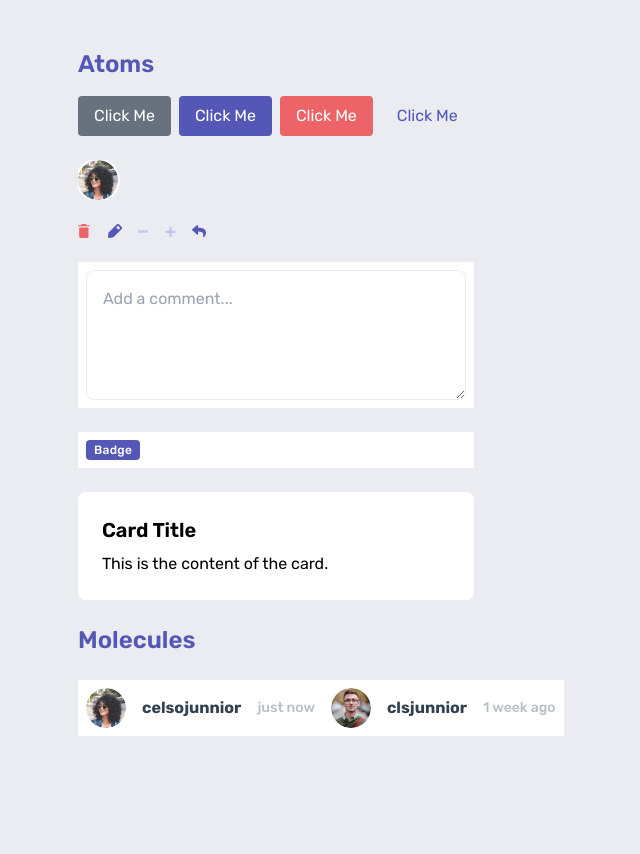
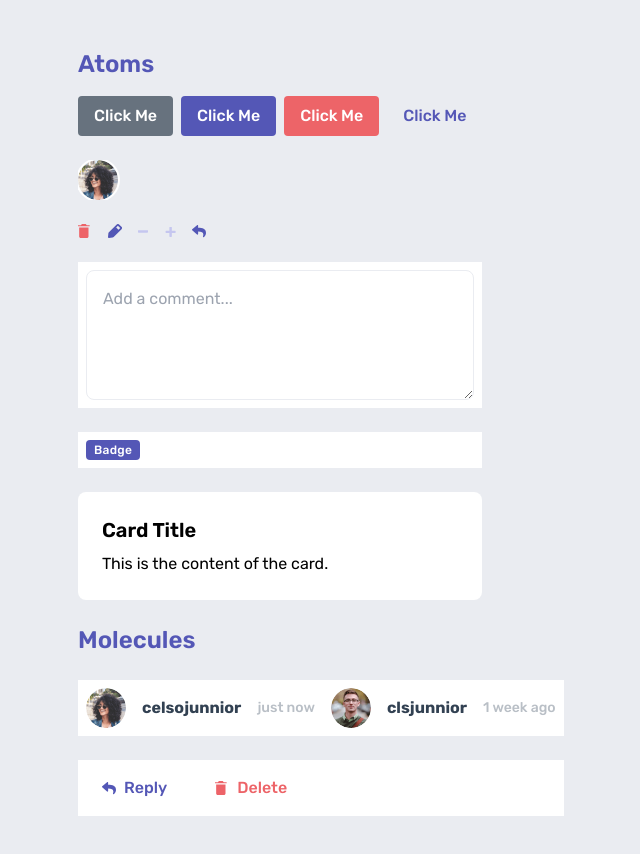
Before and after one commit to clsjunnior/next-interactive-comments, a Next.js app: page /design in a window 1280 px wide. Shown: the top 854 px of the page, without its empty margins (18-658 px from the left). Before the commit the page ends 800 px from the top, so only its background shows below. Built offline with nearby package versions, Linux system fonts and the light colour scheme.

Commit message:
feat: buttonIconMolecule

```diff
--- a/app/design/page.tsx
+++ b/app/design/page.tsx
@@ -4,8 +4,9 @@ import AvatarAtom from '@/components/atoms/avatarAtom/avatarAtom.component'
 import BadgeAtom from '@/components/atoms/badgeAtom/badgeAtom.component'
 import ButtonAtom from '@/components/atoms/buttonAtom/buttonAtom.component'
 import CardAtom from '@/components/atoms/cardAtom/cardAtom.component'
-import Icon from '@/components/atoms/iconAtom/iconAtom.component'
+import IconAtom from '@/components/atoms/iconAtom/iconAtom.component'
 import TextareaAtom from '@/components/atoms/textareaAtom/textareaAtom.component'
+import ButtonIconMolecule from '@/components/molecules/buttonIconMolecule/buttonIconMolecule.component'
 import UserLabelMolecule from '@/components/molecules/userLabelMolecule/userLabelMolecule.component'
 import ms from 'ms'
 
@@ -29,11 +30,11 @@ const Atoms = () => {
       </div>
       <AvatarAtom imageUrl={'./avatars/image-amyrobson.png'} altText="alt" />
       <div className="flex items-center gap-4">
-        <Icon type="delete" width={14} height={14} fill="#ED6368" />
-        <Icon type="edit" width={14} height={14} fill="#5357B6" />
-        <Icon type="minus" width={11} height={3} fill="#C5C6EF" />
-        <Icon type="plus" width={11} height={11} fill="#C5C6EF" />
-        <Icon type="reply" width={14} height={13} fill="#5357B6" />
+        <IconAtom type="delete" width={14} height={14} fill="#ED6368" />
+        <IconAtom type="edit" width={14} height={14} fill="#5357B6" />
+        <IconAtom type="minus" width={11} height={3} fill="#C5C6EF" />
+        <IconAtom type="plus" width={11} height={11} fill="#C5C6EF" />
+        <IconAtom type="reply" width={14} height={13} fill="#5357B6" />
       </div>
       <div className="flex bg-white p-2">
         <TextareaAtom />
@@ -66,6 +67,19 @@ const Molecules = () => {
           createdAt={new Date(new Date().getTime() - ms('1 week'))}
         />
       </div>
+      <div className="flex bg-white p-2 gap-4">
+        <ButtonIconMolecule
+          icon={{ type: 'reply', fill: '#5357B6', width: 14, height: 13 }}
+        >
+          Reply
+        </ButtonIconMolecule>
+        <ButtonIconMolecule
+          colorType="danger"
+          icon={{ type: 'delete', fill: '#ED6368', width: 14, height: 14 }}
+        >
+          Delete
+        </ButtonIconMolecule>
+      </div>
     </>
   )
 }
--- a/components/atoms/buttonAtom/buttonAtom.component.tsx
+++ b/components/atoms/buttonAtom/buttonAtom.component.tsx
@@ -14,7 +14,7 @@ const ButtonAtom: React.FC<ButtonProps> = ({
   ...rest
 }) => {
   const btnClass = clsx(
-    'hover:opacity-80 transition-opacity py-2 px-4 rounded',
+    'hover:opacity-80 transition-opacity py-2 px-4 rounded flex items-center gap-2 font-medium leading-normal',
     isLink
       ? {
           'bg-transparent': isLink,
@@ -27,7 +27,8 @@ const ButtonAtom: React.FC<ButtonProps> = ({
           'bg-moderate-blue': colorType === 'blue',
           'bg-soft-red': colorType === 'danger',
           'bg-grayish-blue': colorType === 'grayish',
-        }
+        },
+    rest.className
   )
 
   return (
--- a/components/atoms/iconAtom/iconAtom.component.tsx
+++ b/components/atoms/iconAtom/iconAtom.component.tsx
@@ -1,13 +1,13 @@
 import React from 'react'
 
-interface IconSVGProps {
+export interface IconSVGProps {
   type: 'delete' | 'reply' | 'edit' | 'minus' | 'plus'
   width?: number
   height?: number
   fill?: string
 }
 
-const Icon: React.FC<IconSVGProps> = ({
+const IconAtom: React.FC<IconSVGProps> = ({
   type,
   width = '24',
   height = '24',
@@ -55,4 +55,4 @@ const Icon: React.FC<IconSVGProps> = ({
   )
 }
 
-export default Icon
+export default IconAtom
--- /dev/null
+++ b/components/molecules/buttonIconMolecule/buttonIconMolecule.component.tsx
@@ -0,0 +1,25 @@
+import ButtonAtom from '@/components/atoms/buttonAtom/buttonAtom.component'
+import IconAtom, {
+  IconSVGProps,
+} from '@/components/atoms/iconAtom/iconAtom.component'
+import React, { PropsWithChildren } from 'react'
+
+interface ButtonIconProps {
+  icon: IconSVGProps
+  colorType?: 'blue' | 'danger' | 'grayish'
+}
+
+const ButtonIconMolecule: React.FC<PropsWithChildren<ButtonIconProps>> = ({
+  icon,
+  colorType = 'blue',
+  children,
+}) => {
+  return (
+    <ButtonAtom colorType={colorType} isLink>
+      <IconAtom {...icon} />
+      {children}
+    </ButtonAtom>
+  )
+}
+
+export default ButtonIconMolecule
```
Also changed, not shown: 2 other files (tests, documents, lock files or other folders).
